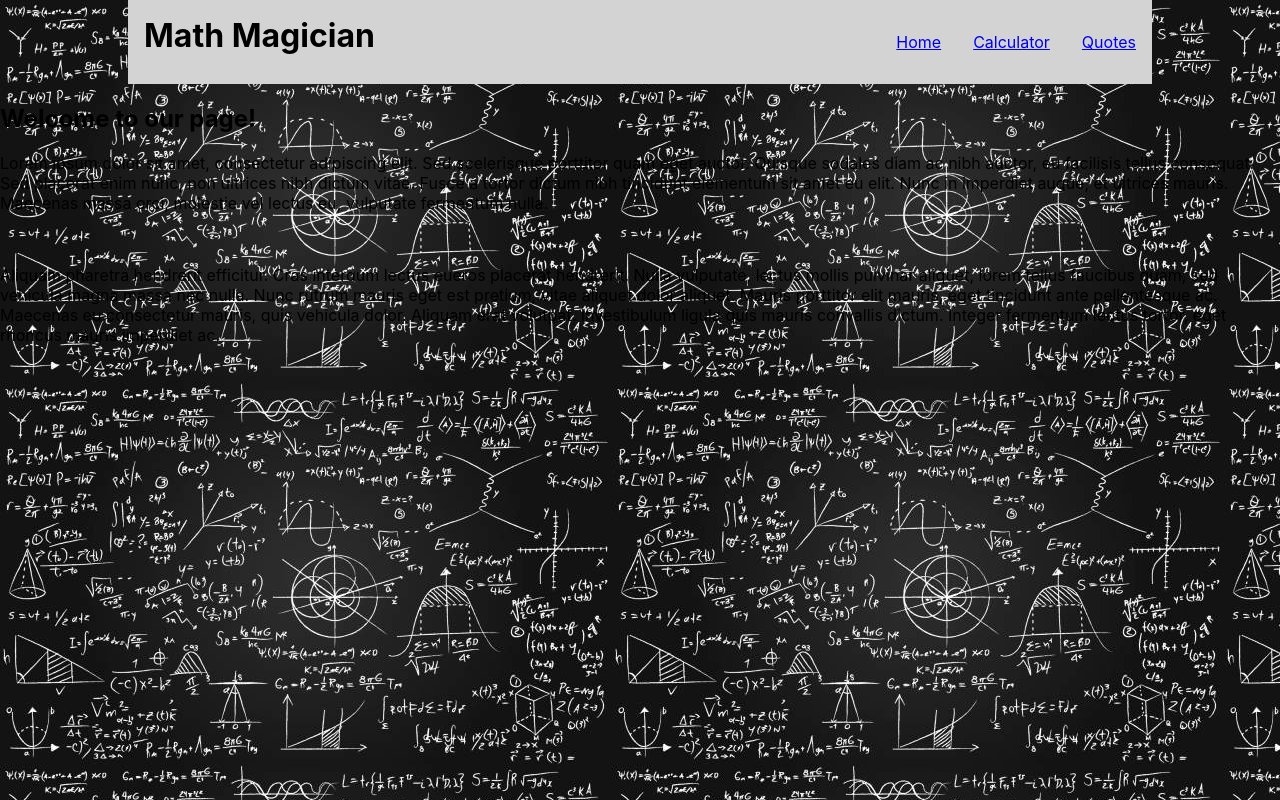
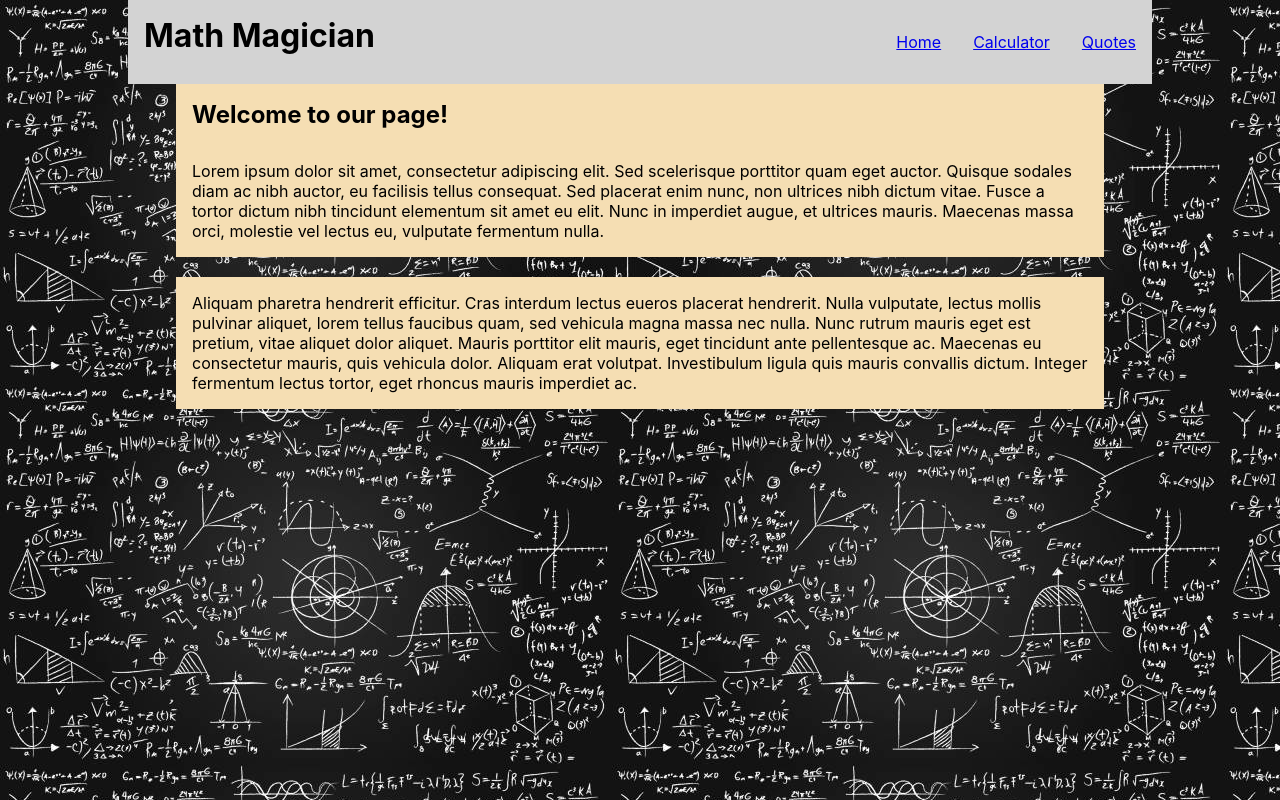
Before and after one commit to gdumani/math-magician, a React (Create React App) app: page / in a window 1280 px wide. Built offline with nearby package versions, Linux system fonts and the light colour scheme.

Commit message:
style calculator container

```diff
--- a/src/pages/calc.js
+++ b/src/pages/calc.js
@@ -1,8 +1,9 @@
 import React from 'react';
 import Calculator from '../components/calculator';
+import '../style/calc.css';
 
 const Calc = () => (
-  <div className="calc">
+  <div className="cal-page">
     <h3>Lets do some Math!</h3>
     <Calculator />
   </div>
--- a/src/pages/home.js
+++ b/src/pages/home.js
@@ -1,14 +1,15 @@
 /* eslint-disable max-len */
 import React from 'react';
+import '../style/home.css';
 
 const Home = () => (
   <div>
-    <h2>Welcome to our page!</h2>
-    <p>
+    <h2 className="home">Welcome to our page!</h2>
+    <p className="home">
       Lorem ipsum dolor sit amet, consectetur adipiscing elit. Sed scelerisque porttitor quam eget auctor. Quisque sodales diam ac nibh auctor, eu facilisis tellus consequat. Sed placerat enim nunc, non ultrices nibh dictum vitae. Fusce a tortor dictum nibh tincidunt elementum sit amet eu elit. Nunc in imperdiet augue, et ultrices mauris. Maecenas massa orci, molestie vel lectus eu, vulputate fermentum nulla.
     </p>
     <br />
-    <p>
+    <p className="home">
       Aliquam pharetra hendrerit efficitur. Cras interdum lectus eueros placerat hendrerit. Nulla vulputate, lectus mollis pulvinar aliquet, lorem tellus faucibus quam, sed vehicula magna massa nec nulla. Nunc rutrum mauris eget est pretium, vitae aliquet dolor aliquet. Mauris porttitor elit mauris, eget tincidunt ante pellentesque ac. Maecenas eu consectetur mauris, quis vehicula dolor. Aliquam erat volutpat. Investibulum ligula quis mauris convallis dictum. Integer fermentum lectus tortor, eget rhoncus mauris imperdiet ac.
     </p>
 
--- /dev/null
+++ b/src/style/calc.css
@@ -0,0 +1,16 @@
+.cal-page {
+  display:flex;
+  flex-direction: row;
+  align-items: center;
+  justify-content: center;
+  width: 80%;
+  margin: auto;
+  padding: 2rem;
+}
+
+h3 {
+  background-color: wheat;
+  padding: 2rem ;
+  text-align: center;
+  margin: 5%;
+}
--- /dev/null
+++ b/src/style/home.css
@@ -0,0 +1,7 @@
+.home {
+  background-color: wheat;
+  width: 70%;
+  padding: 1rem;
+  float: none;
+  margin: auto;
+}
--- a/src/style/quotes.css
+++ b/src/style/quotes.css
@@ -1,6 +1,6 @@
 .quotes {
   margin: auto;
-  width:80%;
+  width:70%;
   text-align: center;
   padding: 10%;
 }
```
